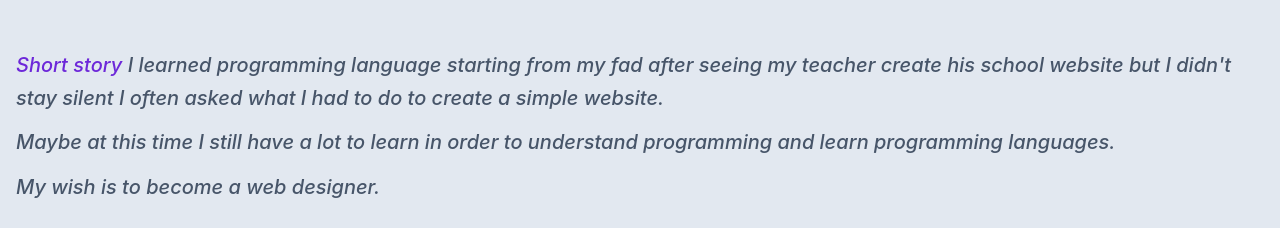
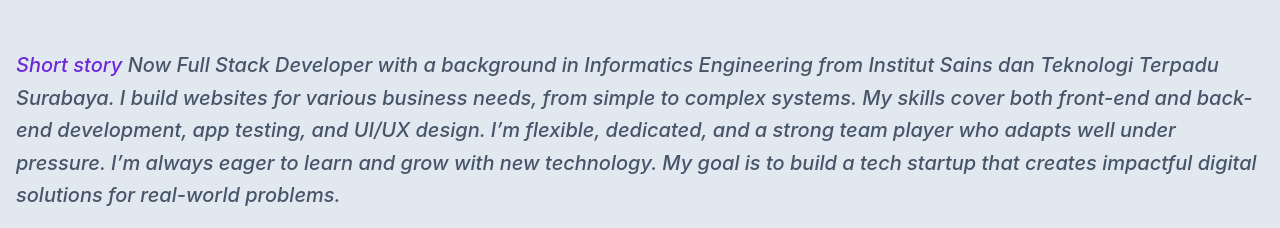
Before and after one commit to NetskyA/Portofolio-aldi_afendiyanto, a website: page index.html in a window 1280 px wide. Shown: the part 1163-1391 px from the top of the page. Drawn offline with nearby package versions, Linux system fonts and the light colour scheme.

Commit message:
Update index.html

```diff
--- a/index.html
+++ b/index.html
@@ -200,7 +200,7 @@
                     <span class="text-medium_purple dark:text-primary">
                         Short story
                       </span>
-                      I learned programming language starting from my fad after seeing my teacher create his school website but I didn't stay silent I often asked what I had to do to create a simple website.
+                      Now Full Stack Developer with a background in Informatics Engineering from Institut Sains dan Teknologi Terpadu Surabaya. I build websites for various business needs, from simple to complex systems. My skills cover both front-end and back-end development, app testing, and UI/UX design. I’m flexible, dedicated, and a strong team player who adapts well under pressure. I’m always eager to learn and grow with new technology. My goal is to build a tech startup that creates impactful digital solutions for real-world problems.
                     </p>
                 <p class="font-medium text-xl pt-2 px-4 dark:text-white text-medium_gray leading-relaxed mb-1" style="font-style: italic;">
                     Maybe at this time I still have a lot to learn in order to understand programming and learn programming languages.
```
